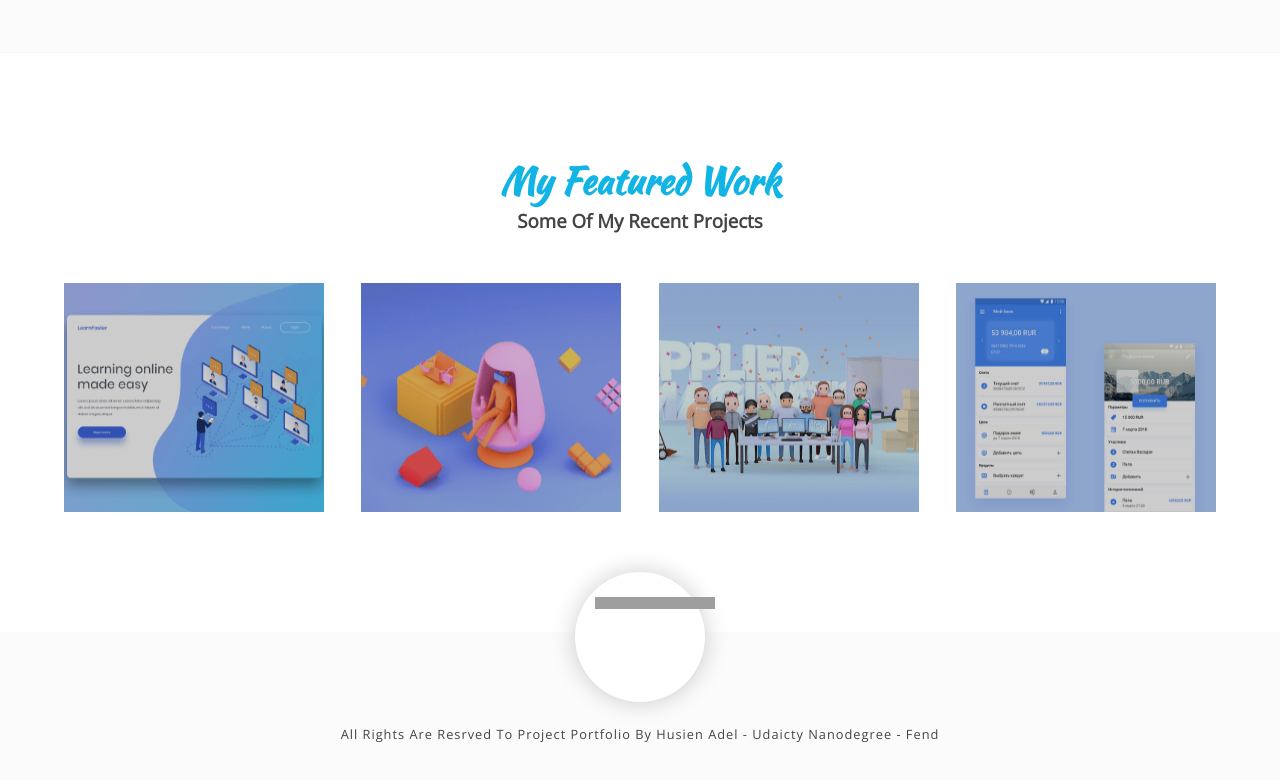
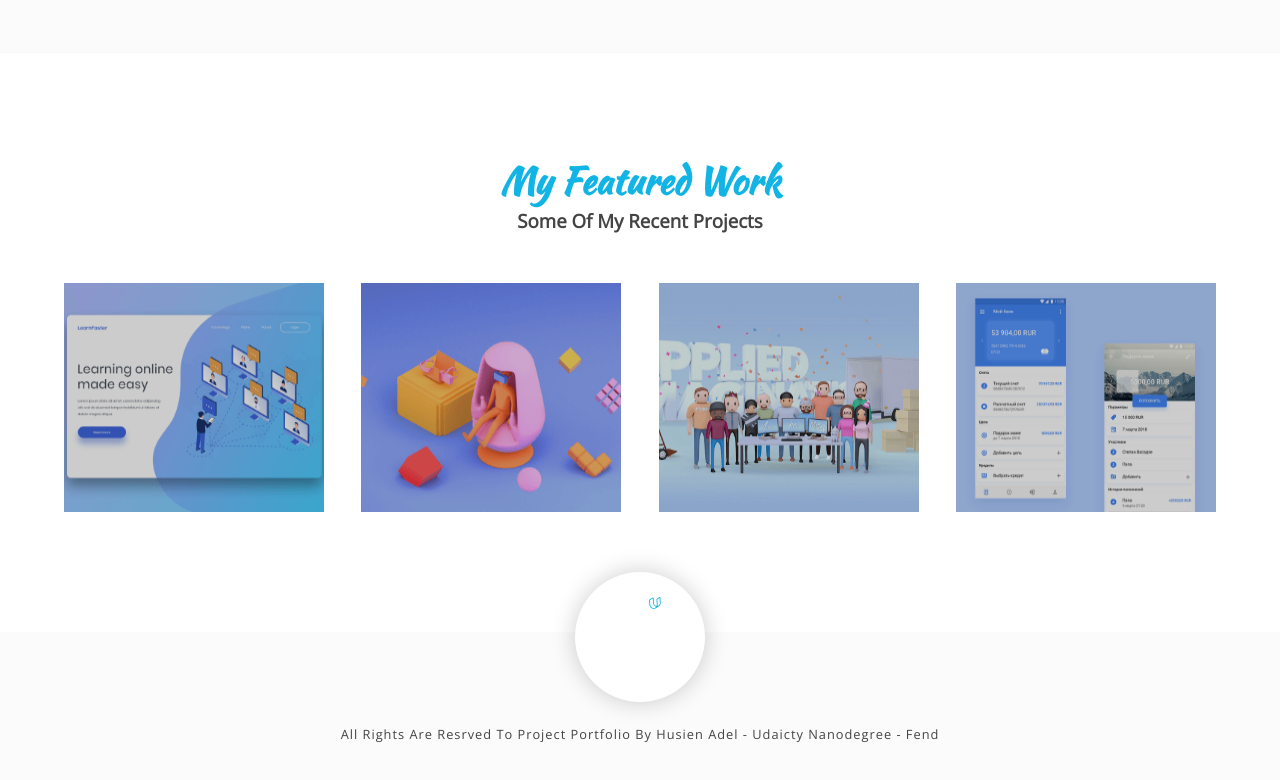
Before and after one commit to HusienAdel/fend-portfolio, a plain HTML site: page index.html in a window 1280 px wide. Shown: the part 1664-2444 px from the top of the page. Drawn offline with nearby package versions, Linux system fonts and the light colour scheme; grey boxes are pictures that could not be loaded.

Commit message:
ver1.4 svg

```diff
--- a/index.html
+++ b/index.html
@@ -167,8 +167,8 @@
      <footer class="footer">
 <a href="" class="udacity">
         <picture >
-            <source srcset="https://svgshare.com/i/5sQ.svg" width="120" height="12px">
-                <img src="https://svgshare.com/i/5sQ.svg" alt="udacity logo">
+            <source srcset="img/udacity-logo.svg" width="120" height="12px">
+                <img src="img/udacity-logo.svg" alt="udacity logo">
         </picture>
         </a>
 
```
